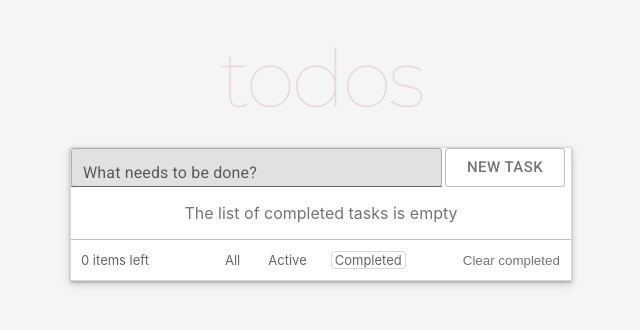
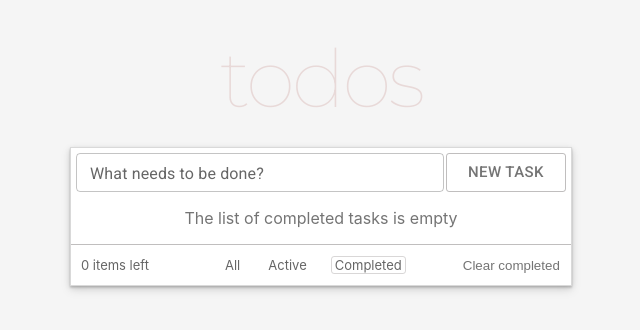
Before and after one commit to MrBattka/Todos, a React (Create React App) app: page /Todos/completed in a window 1280 px wide. Shown: the top 330 px of the page, without its empty margins (319-959 px from the left). Built offline with nearby package versions, Linux system fonts and the light colour scheme.

Commit message:
refactoring material ui

```diff
--- a/src/AllTasks/ActiveTask/ActiveTask.tsx
+++ b/src/AllTasks/ActiveTask/ActiveTask.tsx
@@ -3,6 +3,7 @@ import { useCallback, useContext } from "react";
 import { ActionType, defaultState, Task } from '../../state/ContextTypes';
 import { ContextApp } from "../../state/task-reduser";
 import styles from '../AllTask.module.css';
+import { Checkbox } from '@mui/material';
 
 const ActiveTask: React.FC = () => {
     const { state = defaultState, changeState = () => { } } = useContext(ContextApp);
@@ -25,7 +26,7 @@ const ActiveTask: React.FC = () => {
                     task.isDone ? null : <ul key={i}>
                         <li data-testid="active-task" className={styles.flexbox}>
                             <label className={task.isDone ? styles.ready : undefined}>
-                                <input type="checkbox" onChange={() => toggleTask(task)} checked={task.isDone} />
+                                <Checkbox onChange={() => toggleTask(task)} checked={task.isDone} />
                             </label>
                             <div className={styles.wrapper__text}>
                                 <p className={styles.task__text}>{task.taskText}</p>
--- a/src/AllTasks/AllTask.module.css
+++ b/src/AllTasks/AllTask.module.css
@@ -1,22 +1,3 @@
-.ready {
-    display: block;
-    flex-direction: row;
-    margin: 0;
-}
-
-.ready input {
-    padding: 0;
-    opacity: 0;
-}
-
-.ready span {
-    display: flex;
-    justify-content: flex-start;
-    margin-left: 8px;
-    width: 1px;
-    color: green;
-}
-
 .wrapper {
     max-height: 400px;
     overflow-y: auto;
@@ -35,34 +16,15 @@
     padding: 0;
 }
 
-.wrapper label {
-    border: 1px solid rgb(192, 206, 201);
-    border-radius: 50%;
-    margin: 5px;
-    width: 25px;
-    height: 25px;
-}
+.wrapper span {
+    height: 37px;
 
-.wrapper label:hover {
-    box-shadow: 0 0 1px;
-}
-
-.wrapper label:active {
-    box-shadow: none;
-}
-
-.wrapper input {
-    display: none;
 }
 
 .flexbox {
     display: flex;
     flex-direction: row;
     height: 37px;
-}
-
-.not__select {
-    display: none;
 }
 
 .wrapper__text {
--- a/src/AllTasks/AllTask.tsx
+++ b/src/AllTasks/AllTask.tsx
@@ -1,3 +1,4 @@
+import { Checkbox } from '@mui/material';
 import * as React from 'react';
 import { useCallback, useContext } from "react";
 import { ActionType, defaultState, Task } from "../state/ContextTypes";
@@ -22,11 +23,8 @@ const AllTask: React.FC = () => {
                     <ul key={i}>
                         <div>
                             <li className={styles.flexbox}>
-                                <label className={task.isDone ? styles.ready : undefined}>
-                                    <input data-testid="completed-task" type="checkbox"
-                                        onChange={() => toggleTask(task)} checked={task.isDone} />
-                                    <span data-testid="completed"
-                                        className={task.isDone ? styles.ready : styles.not__select}>&#10003;</span>
+                                <label>
+                                    <Checkbox onChange={() => toggleTask(task)} checked={task.isDone} />
                                 </label>
                                 <div className={styles.wrapper__text}>
                                     <p data-testid="new-text" className={styles.task__text}>{task.taskText}</p>
--- a/src/AllTasks/CompletedTask/CompletedTask.tsx
+++ b/src/AllTasks/CompletedTask/CompletedTask.tsx
@@ -2,6 +2,7 @@ import { useCallback, useContext } from "react";
 import { ActionType, defaultState, Task } from '../../state/ContextTypes';
 import { ContextApp } from "../../state/task-reduser";
 import styles from '../AllTask.module.css';
+import { Checkbox } from '@mui/material';
 
 const CompletedTask: React.FC = () => {
     const { state = defaultState, changeState = () => { } } = useContext(ContextApp);
@@ -24,8 +25,7 @@ const CompletedTask: React.FC = () => {
                     !task.isDone ? null : <ul key={i}>
                         <li className={styles.flexbox}>
                             <label className={task.isDone ? styles.ready : undefined}>
-                                <input type="checkbox" onChange={() => toggleTask(task)} checked={task.isDone} />
-                                <span className={task.isDone ? styles.ready : styles.select}>&#10003;</span>
+                                <Checkbox onChange={() => toggleTask(task)} checked={task.isDone} />
                             </label>
                             <div className={styles.wrapper__text}>
                                 <p className={styles.task__text}>{task.taskText}</p>
--- a/src/App.module.css
+++ b/src/App.module.css
@@ -26,6 +26,7 @@
 
 .wrapper__app {
     background-color: white;
+    padding-top: 5px;
     width: content;
     height: content;
     min-width: 320px;
--- a/src/NewTask/NewTask.module.css
+++ b/src/NewTask/NewTask.module.css
@@ -6,18 +6,14 @@
     display: flex;
 }
 
-.wrapper input {
-    width: 345px;
-    height: 12px;
-    background-color: inherit;
-    border: 1px solid rgba(122, 119, 119, 0.474);
-    border-radius: 3px;
+.wrapper {
+    margin-left: 5px;
 }
 
-.wrapper input:focus{
-    outline: none;
-    background-color: rgba(237, 232, 232, 0.588);
-    border: 1px solid rgba(53, 52, 52, 0.474);
+.wrapper input {
+    width: 340px;
+    height: 22px;
+    background-color: inherit;
 }
 
 .wrapper button {
@@ -26,7 +22,7 @@
     background-color: inherit;
     border: 1px solid rgba(122, 119, 119, 0.474);
     border-radius: 3px;
-    margin-left: 3px;
+    margin: 0 5px 0 2px;
 }
 
 .wrapper button:hover {
--- a/src/NewTask/NewTask.tsx
+++ b/src/NewTask/NewTask.tsx
@@ -26,7 +26,7 @@ const InputTask: React.FC = () => {
             <form onSubmit={createTask}>
                 <div className={styles.input__ui}>
                     <TextField inputProps={{ 'data-testid': 'input' }} onChange={(event) => setText(event.target.value)} value={text}
-                        label="What needs to be done?" variant="filled" size="small" id="fullWidth" />
+                        label="What needs to be done?" variant="outlined" size="small" id="fullWidth" />
                     <Button data-testid="new-task" variant="outlined" size="large" type='submit'><span>New task</span></Button>
                 </div>
             </form>
```
